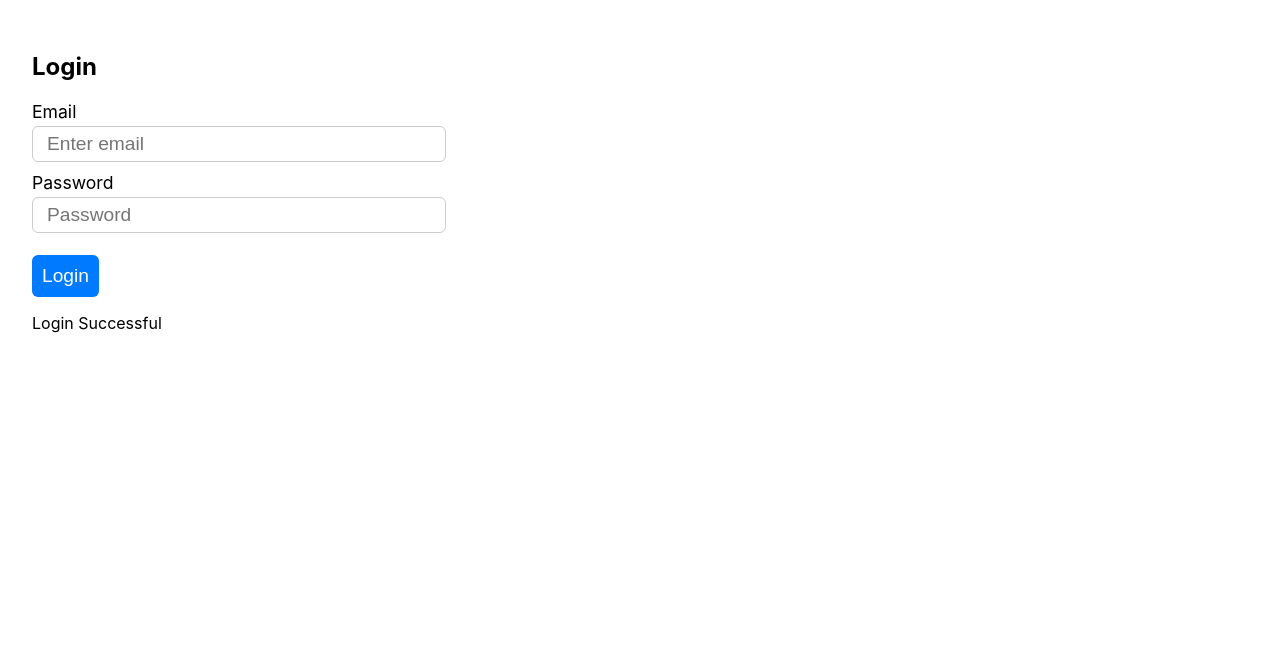
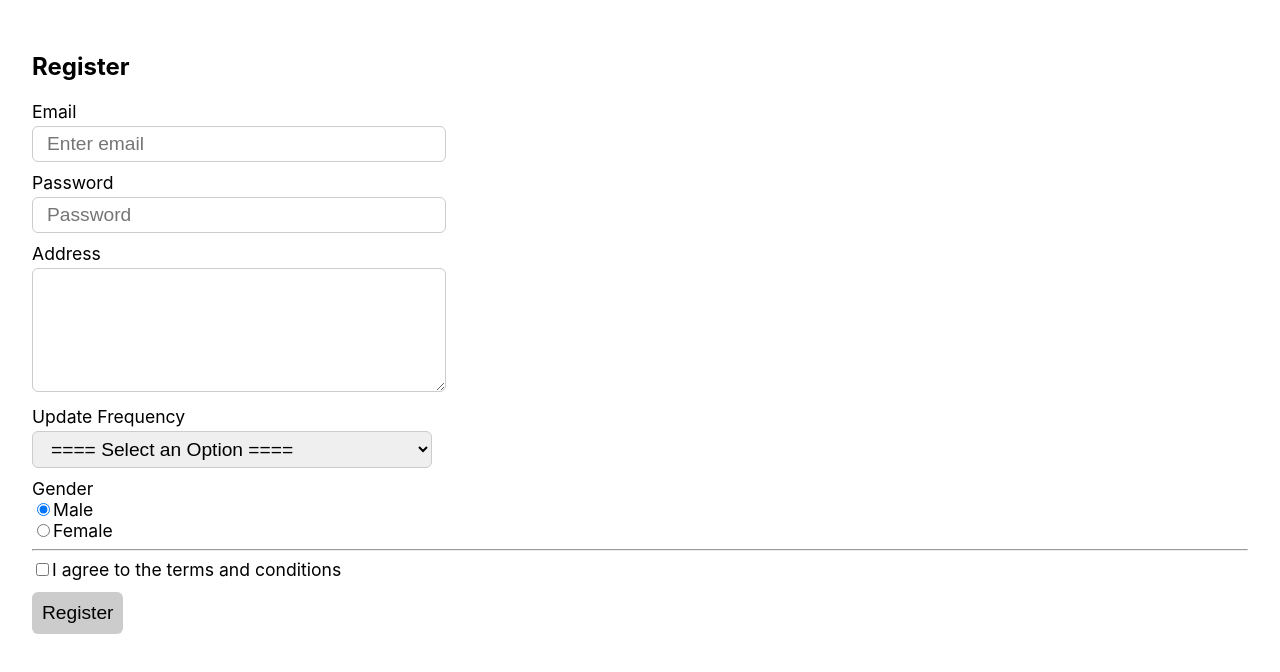
Before and after one commit to pandey286/form-with-state, a React (Create React App) app: page / in a window 1280 px wide. Shown: the top 672 px of the page. Built offline with nearby package versions, Linux system fonts and the light colour scheme.

Commit message:
initial commit

```diff
--- a/package.json
+++ b/package.json
@@ -15,7 +15,8 @@
     "start": "react-scripts start",
     "build": "react-scripts build",
     "test": "react-scripts test",
-    "eject": "react-scripts eject"
+    "eject": "react-scripts eject",
+    "server": "json-server --watch db.json --port 3004"
   },
   "eslintConfig": {
     "extends": [
--- a/src/App.js
+++ b/src/App.js
@@ -1,12 +1,12 @@
-import Login from './component/Login';
-// import Register from './component/Register';
+// import Login from './component/Login';
+import Register from './component/Register';
 // import FormChallenge from './component/FormChallenge';
 
 function App() {
   return (
     <>
-      <Login />
-      {/* <Register /> */}
+      {/* <Login /> */}
+      <Register />
       {/* <FormChallenge /> */}
     </>
   );
```
